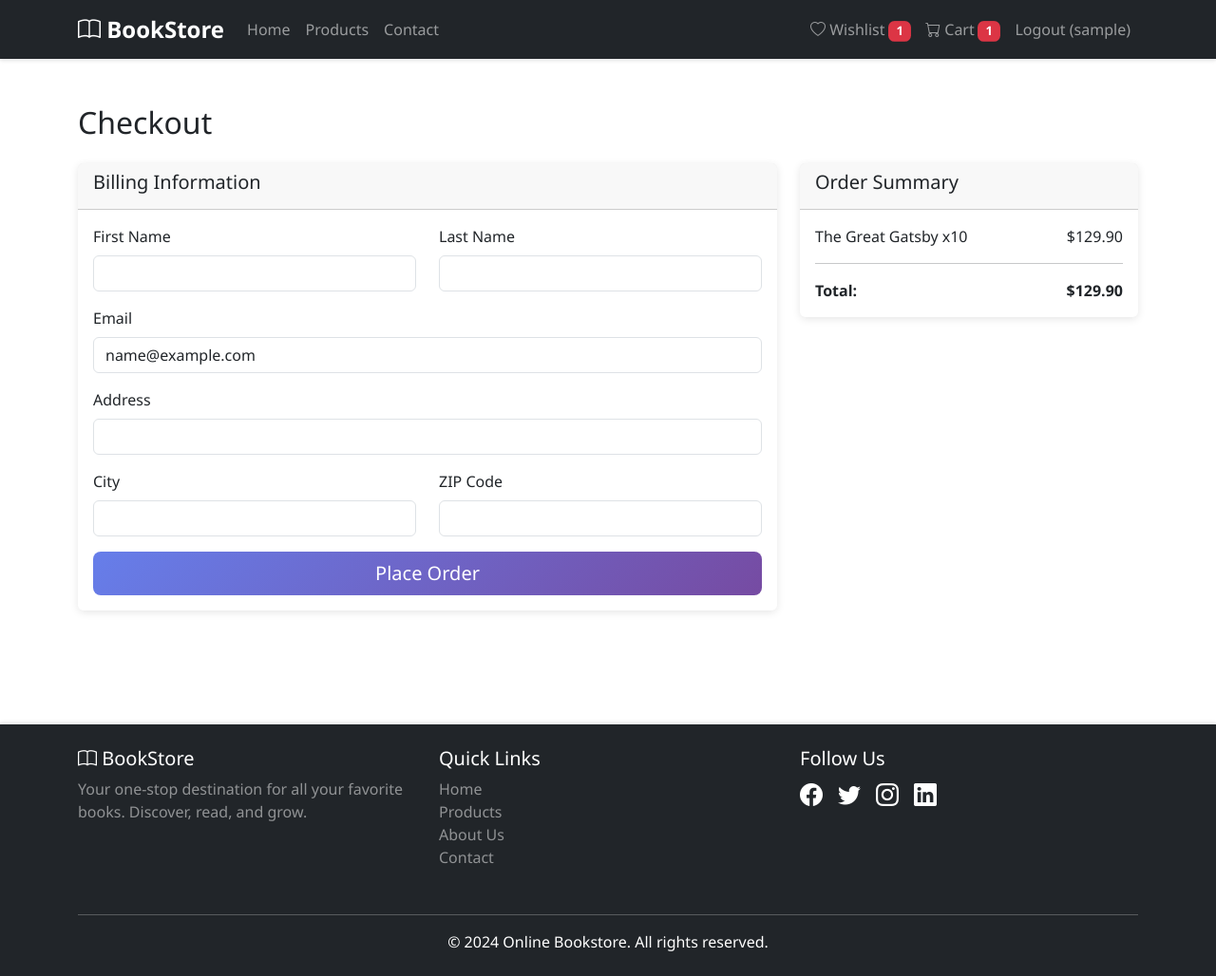
After one commit to k-krishaa/Books, a Flask app: page /checkout in a window 1280 px wide. The commit adds this page. Shown: the whole page at 95% size. Run offline with Flask 3, Linux system fonts and the light colour scheme; a user stored in the database is signed in; data comes from the database, SQL or seed files in the repository; tables that the repository leaves empty hold one stand-in row (values such as "Sample post").

Commit message:
Add checkout and order confirmation features

```diff
--- a/app.py
+++ b/app.py
@@ -1,6 +1,6 @@
 from flask import Flask, render_template, request, redirect, url_for, flash
 from flask_login import LoginManager, login_user, logout_user, login_required, current_user
-from models import db, User, Product, Category, CartItem, Wishlist
+from models import db, User, Product, Category, CartItem, Wishlist, Order, OrderItem
 from config import Config
 
 app = Flask(__name__)
@@ -184,6 +184,44 @@ def remove_from_wishlist(item_id):
     flash('Removed from wishlist', 'success')
     return redirect(url_for('wishlist'))
 
+# Checkout routes
+@app.route('/checkout', methods=['GET', 'POST'])
+@login_required
+def checkout():
+    cart_items = CartItem.query.filter_by(user_id=current_user.id).all()
+
+    if not cart_items:
+        flash('Your cart is empty', 'warning')
+        return redirect(url_for('products'))
+
+    if request.method == 'POST':
+        total = sum(item.product.price * item.quantity for item in cart_items)
+        order = Order(user_id=current_user.id, total=total, status='completed')
+        db.session.add(order)
+
+        for item in cart_items:
+            order_item = OrderItem(order=order, product_id=item.product_id,
+                                   quantity=item.quantity, price=item.product.price)
+            db.session.add(order_item)
+
+            product = Product.query.get(item.product_id)
+            product.stock -= item.quantity
+
+        CartItem.query.filter_by(user_id=current_user.id).delete()
+        db.session.commit()
+
+        flash('Order placed successfully!', 'success')
+        return redirect(url_for('order_confirmation', order_id=order.id))
+
+    total = sum(item.product.price * item.quantity for item in cart_items)
+    return render_template('checkout.html', cart_items=cart_items, total=total)
+
+@app.route('/order_confirmation/<int:order_id>')
+@login_required
+def order_confirmation(order_id):
+    order = Order.query.get_or_404(order_id)
+    return render_template('order_confirmation.html', order=order)
+
 # Initialize database
 def init_db():
     with app.app_context():
--- a/templates/cart.html
+++ b/templates/cart.html
@@ -52,7 +52,7 @@
                 <div class="card-body">
                     <h4>Cart Total: ${{ "%.2f"|format(total) }}</h4>
                     <a href="{{ url_for('products') }}" class="btn btn-secondary w-100 mb-2">Continue Shopping</a>
-                    <a href="#" class="btn btn-primary w-100">Proceed to Checkout</a>
+                    <a href="{{ url_for('checkout') }}" class="btn btn-primary w-100">Proceed to Checkout</a>
                 </div>
             </div>
         </div>
--- /dev/null
+++ b/templates/checkout.html
@@ -0,0 +1,73 @@
+{% extends 'base.html' %}
+
+{% block title %}Checkout - Bookstore{% endblock %}
+
+{% block content %}
+<div class="container my-5">
+    <h2 class="mb-4">Checkout</h2>
+
+    <div class="row">
+        <div class="col-md-8">
+            <div class="card mb-4">
+                <div class="card-header">
+                    <h5>Billing Information</h5>
+                </div>
+                <div class="card-body">
+                    <form method="POST">
+                        <div class="row">
+                            <div class="col-md-6 mb-3">
+                                <label for="first_name" class="form-label">First Name</label>
+                                <input type="text" class="form-control" id="first_name" name="first_name" required>
+                            </div>
+                            <div class="col-md-6 mb-3">
+                                <label for="last_name" class="form-label">Last Name</label>
+                                <input type="text" class="form-control" id="last_name" name="last_name" required>
+                            </div>
+                        </div>
+                        <div class="mb-3">
+                            <label for="email" class="form-label">Email</label>
+                            <input type="email" class="form-control" id="email" name="email" value="{{ current_user.email }}" required>
+                        </div>
+                        <div class="mb-3">
+                            <label for="address" class="form-label">Address</label>
+                            <input type="text" class="form-control" id="address" name="address" required>
+                        </div>
+                        <div class="row">
+                            <div class="col-md-6 mb-3">
+                                <label for="city" class="form-label">City</label>
+                                <input type="text" class="form-control" id="city" name="city" required>
+                            </div>
+                            <div class="col-md-6 mb-3">
+                                <label for="zip" class="form-label">ZIP Code</label>
+                                <input type="text" class="form-control" id="zip" name="zip" required>
+                            </div>
+                        </div>
+                        <button type="submit" class="btn btn-primary btn-lg w-100">Place Order</button>
+                    </form>
+                </div>
+            </div>
+        </div>
+
+        <div class="col-md-4">
+            <div class="card">
+                <div class="card-header">
+                    <h5>Order Summary</h5>
+                </div>
+                <div class="card-body">
+                    {% for item in cart_items %}
+                    <div class="d-flex justify-content-between mb-2">
+                        <span>{{ item.product.title }} x{{ item.quantity }}</span>
+                        <span>${{ "%.2f"|format(item.product.price * item.quantity) }}</span>
+                    </div>
+                    {% endfor %}
+                    <hr>
+                    <div class="d-flex justify-content-between">
+                        <strong>Total:</strong>
+                        <strong>${{ "%.2f"|format(total) }}</strong>
+                    </div>
+                </div>
+            </div>
+        </div>
+    </div>
+</div>
+{% endblock %}
```
Also changed, not shown: templates/order_confirmation.html (added, +63 -0 lines).
